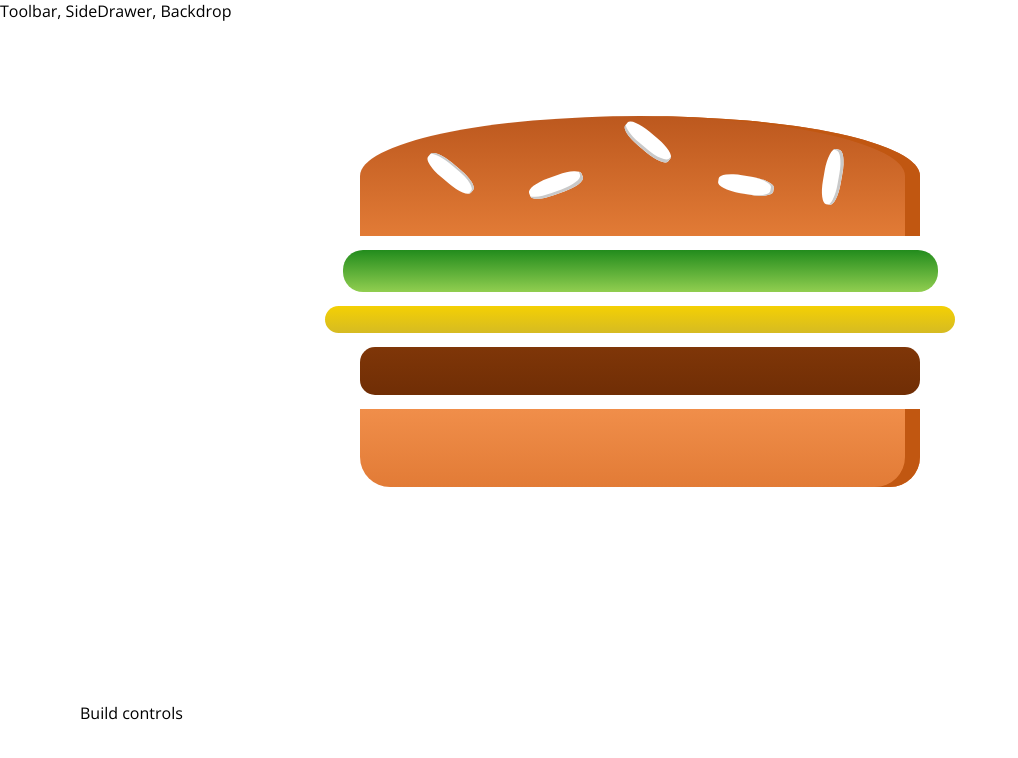
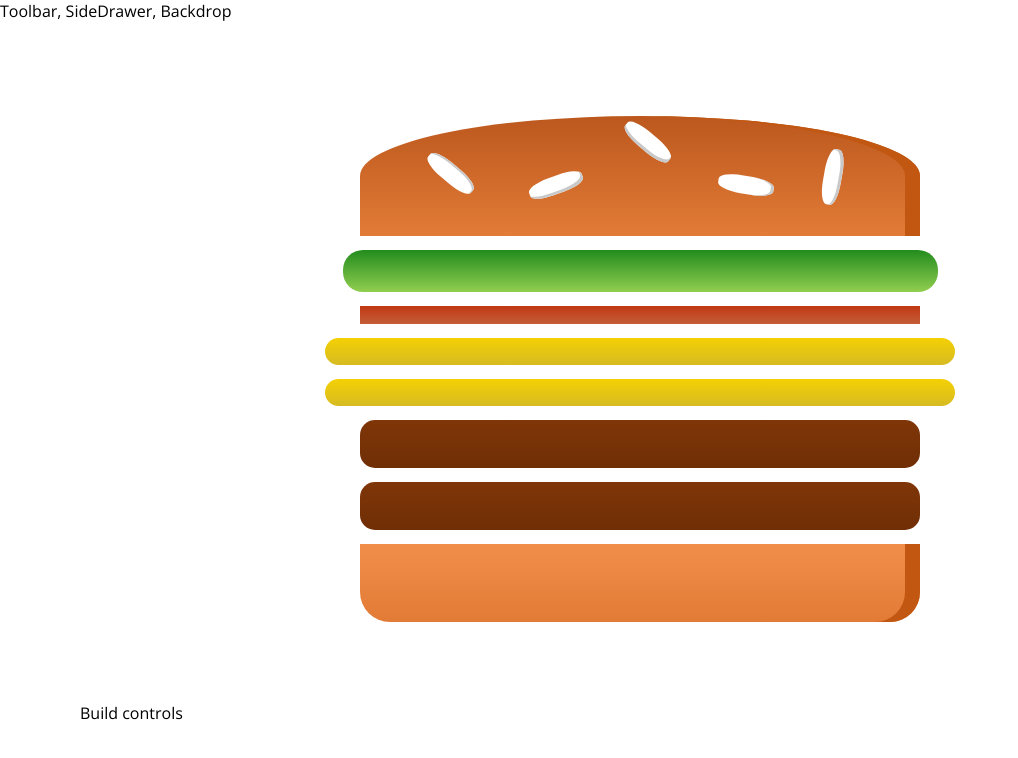
Before and after one commit to yousefalsatouf/burger-app-react, a React app: page / in a window 1280 px wide. Shown: the top 758 px of the page, without its empty margins (0-1018 px from the left). Built offline with nearby package versions, Linux system fonts and the light colour scheme.

Commit message:
add controls on the gredients sum that the customer can put

```diff
--- a/src/components/Burger/Burger.js
+++ b/src/components/Burger/Burger.js
@@ -3,15 +3,28 @@ import classes from './Burger.css'
 import Aux from "../../hoc/Auxiliary";
 import BurgerIngredient from "./BurgerIngredient/BurgerIngredient";
 
-const Burger = () =>
+const Burger = (props) =>
 {
+    // to do map have to transfer object to array ...
+    // again here in case, if i have for ex 2 meat or 2 cheese, i should have them by looping on them using map after transfer it from object to array
+    let objIngredientsToArr = Object.keys(props.ingredients)
+        .map(ingKey => {
+            return [...Array(props.ingredients[ingKey])].map((_, i) => {
+                return <BurgerIngredient key={ingKey + 1} type={ingKey} />
+            })
+        }).reduce((arr, el) => {
+            return arr.concat(el);
+        }, []);
+    if (objIngredientsToArr.length === 0)
+    {
+        objIngredientsToArr = <p>Please start adding ingredients</p>;
+    }
+
     return(
         <Aux>
             <div className={classes.Burger}>
                 <BurgerIngredient type="bread-top" />
-                <BurgerIngredient type="salad" />
-                <BurgerIngredient type="cheese" />
-                <BurgerIngredient type="meat" />
+                { objIngredientsToArr }
                 <BurgerIngredient type="bread-bottom" />
 
             </div>
--- a/src/containers/BurgerBuilder/BurgerBuilder.js
+++ b/src/containers/BurgerBuilder/BurgerBuilder.js
@@ -4,11 +4,28 @@ import Burger from "../../components/Burger/Burger";
 
 class BurgerBuilder extends Component
 {
+    /*
+    constructor(props)
+    {
+        super(props);
+        this.state = {
+
+        }
+    }*/
+    state = {
+        ingredients: {
+            salad: 1,
+            bacon: 1,
+            cheese: 2,
+            meat: 2
+        }
+    };
+
     render()
     {
         return (
             <Aux>
-               <Burger/>
+               <Burger ingredients={this.state.ingredients}/>
                 <div>Build controls</div>
             </Aux>
         );
```
